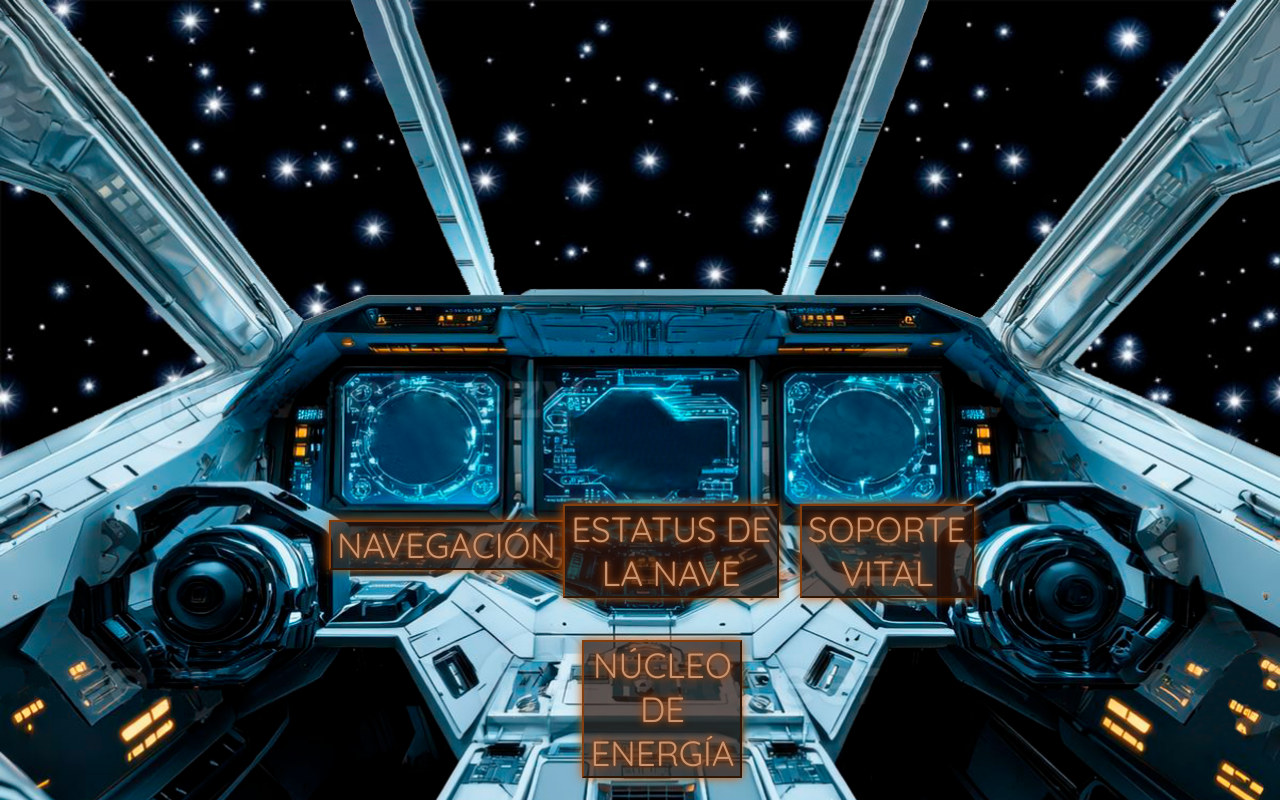
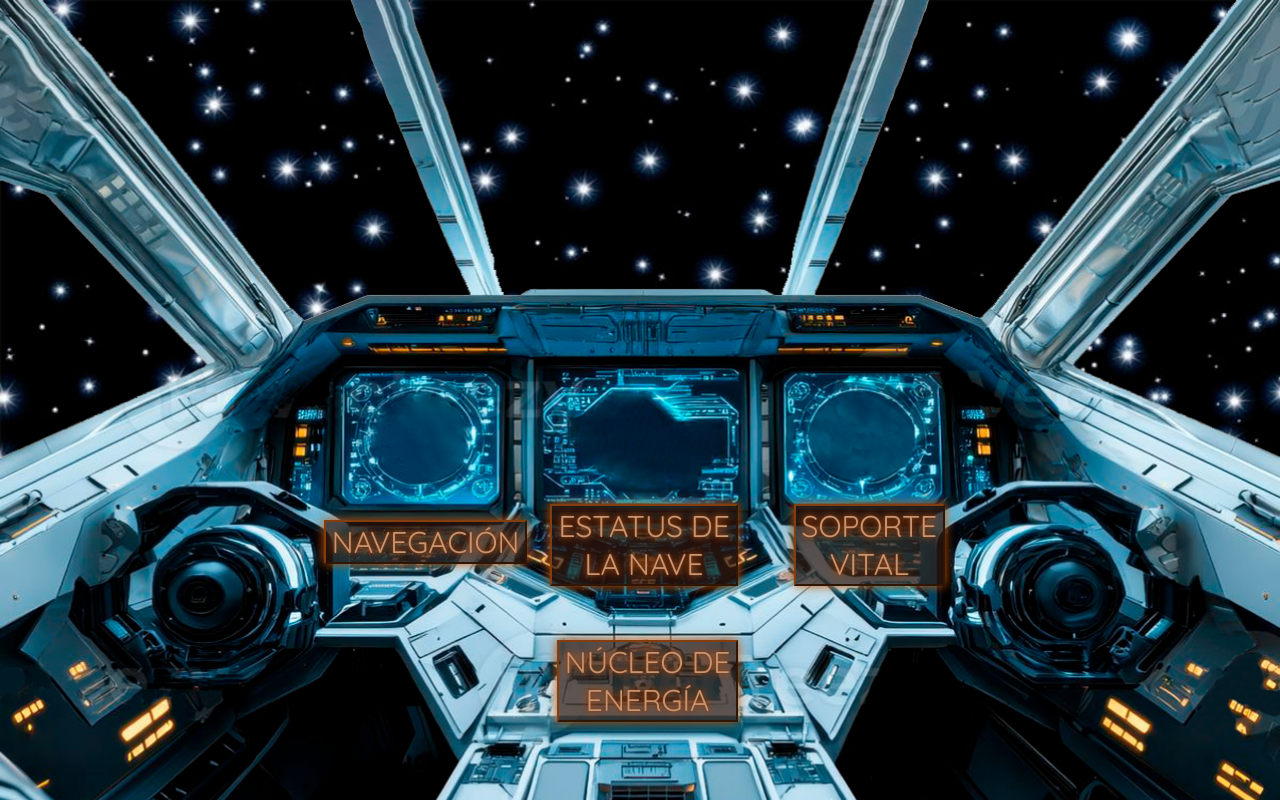
Before and after one commit to Dafatzin/Proyecto-Dashboard-de-Misiones-Espaciales, a React (Vite) app in the folder frontend/: page / in a window 1280 px wide. Built offline with nearby package versions, Linux system fonts and the light colour scheme; a web font is replaced by a local one.

Commit message:
Ajusto titulos

```diff
--- a/frontend/src/App.css
+++ b/frontend/src/App.css
@@ -19,19 +19,19 @@ animation: zoomViaje 27s ease-out;
   100% { transform: scale(1) translateX(0);}
 }
 
-.TituloModulo{font-family: 'Quicksand';font-size: 35px;color: rgb(199, 149, 116);text-shadow: 0 0 2px rgb(131, 62, 16), 0 0 6px rgb(133, 62, 25), 0 0 10px #c95305;background-color: rgba(48, 22, 12, 0.7);border-color: rgb(131, 62, 16);box-shadow: 0 0 10px #c95305;}
+.TituloModulo{font-family: 'Quicksand';font-size: 30px;color: rgb(199, 149, 116);text-shadow: 0 0 2px rgb(131, 62, 16), 0 0 6px rgb(133, 62, 25), 0 0 10px #c95305;background-color: rgba(48, 22, 12, 0.7);border-color: rgb(131, 62, 16);box-shadow: 0 0 10px #c95305;}
 .modulo {position: fixed}
 .modulo .contenido { display: none;}
 .modulo.grande .contenido{ display: block;}
 
 /* Botones estilo */
-.modulo.navegacion {top:65%; left: 25.7%; letter-spacing: 5px;}
-.modulo.estatus{top: 63%; left: 44%;}
-.modulo.vital {top: 63%; left: 62.5%;}
-.modulo.energia {top: 80%; left: 45.5%}
+.modulo.navegacion {top:65%; left: 25.3%; letter-spacing: 5px;}
+.modulo.estatus{top: 63%; left: 43%;}
+.modulo.vital {top: 63%; left: 62%;}
+.modulo.energia {top: 80%; left: 43.5%}
 
 /* Contenido */
 .modulo.navegacion .contenido {top: 10%;left: 1%; position: fixed; overflow-y: auto;max-height: 50vh;width: 40%;}
 .modulo.estatus .contenido {top: 28%;position: fixed;left: 42%;}
-.modulo.vital .contenido {top: 40%;position: fixed; right: 24%;}
-.modulo.energia .contenido {bottom: 7%; position: fixed;left: 13%;}
+.modulo.vital .contenido {top: 37%;position: fixed; right: 24%;}
+.modulo.energia .contenido {bottom: 7%; position: fixed;left: 8%;}
--- a/frontend/src/App.jsx
+++ b/frontend/src/App.jsx
@@ -38,7 +38,7 @@ return (
 
   <div className={clase("energia")}>
     <button className="TituloModulo" onClick={() => alternar("energia")}>
-      NÚCLEO <br /> DE <br /> ENERGÍA
+      NÚCLEO DE <br /> ENERGÍA
     </button>
     <div className="contenido">
       <NucleoEnergia velocidad={velocidad} />
```
